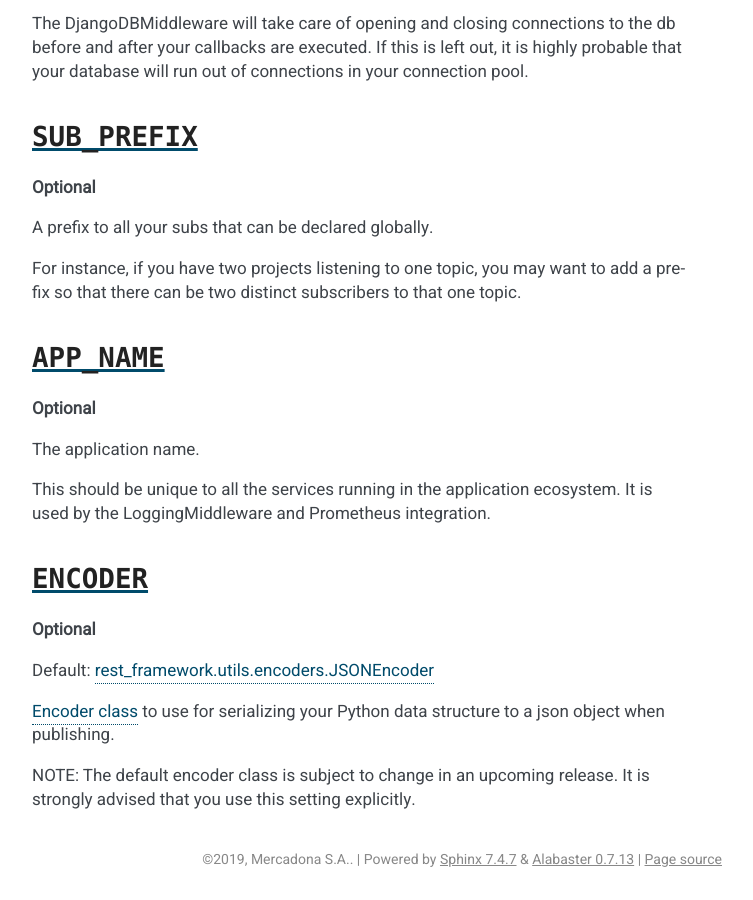
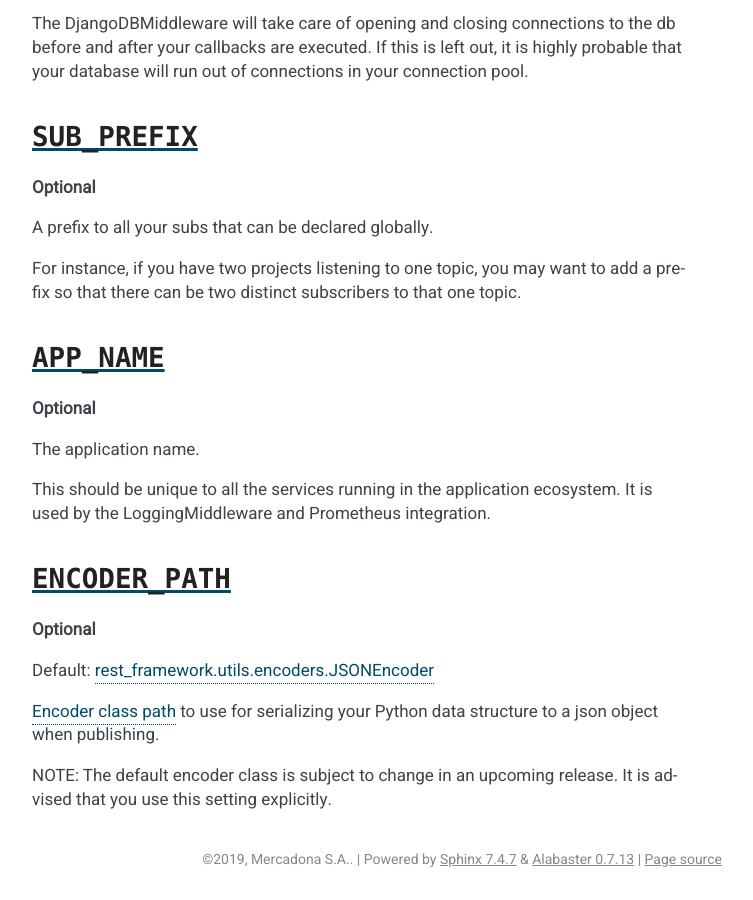
Before and after one commit to mercadona/rele, a Sphinx documentation site: the page built from docs/api/settings.rst, in a window 1280 px wide and 900 px high, scrolled down 1463 px. Shown: the whole window, without its empty margins (388-1141 px from the left). Built offline with Sphinx 7.4.7, drawn with Linux system fonts in a browser that asks for light colours; some of the changed text lies outside the part shown.

Commit message:
Update docs

```diff
--- a/docs/api/settings.rst
+++ b/docs/api/settings.rst
@@ -89,15 +89,15 @@ This should be unique to all the services running in the application ecosystem.
 the LoggingMiddleware and Prometheus integration.
 
 
-``ENCODER``
+``ENCODER_PATH``
 ------------------
 
 **Optional**
 
 Default: `rest_framework.utils.encoders.JSONEncoder <https://github.com/encode/django-rest-framework/blob/master/rest_framework/utils/encoders.py#L17>`_
 
-`Encoder class <https://docs.python.org/3/library/json.html#json.JSONEncoder>`_ to use for
+`Encoder class path <https://docs.python.org/3/library/json.html#json.JSONEncoder>`_ to use for
 serializing your Python data structure to a json object when publishing.
 
 NOTE: The default encoder class is subject to change in an upcoming release. It is
-strongly advised that you use this setting explicitly.
+advised that you use this setting explicitly.
```
Also changed, not shown: other parts of docs/api/settings.rst (+1 -1 lines), README.md (+1 -1 lines).
